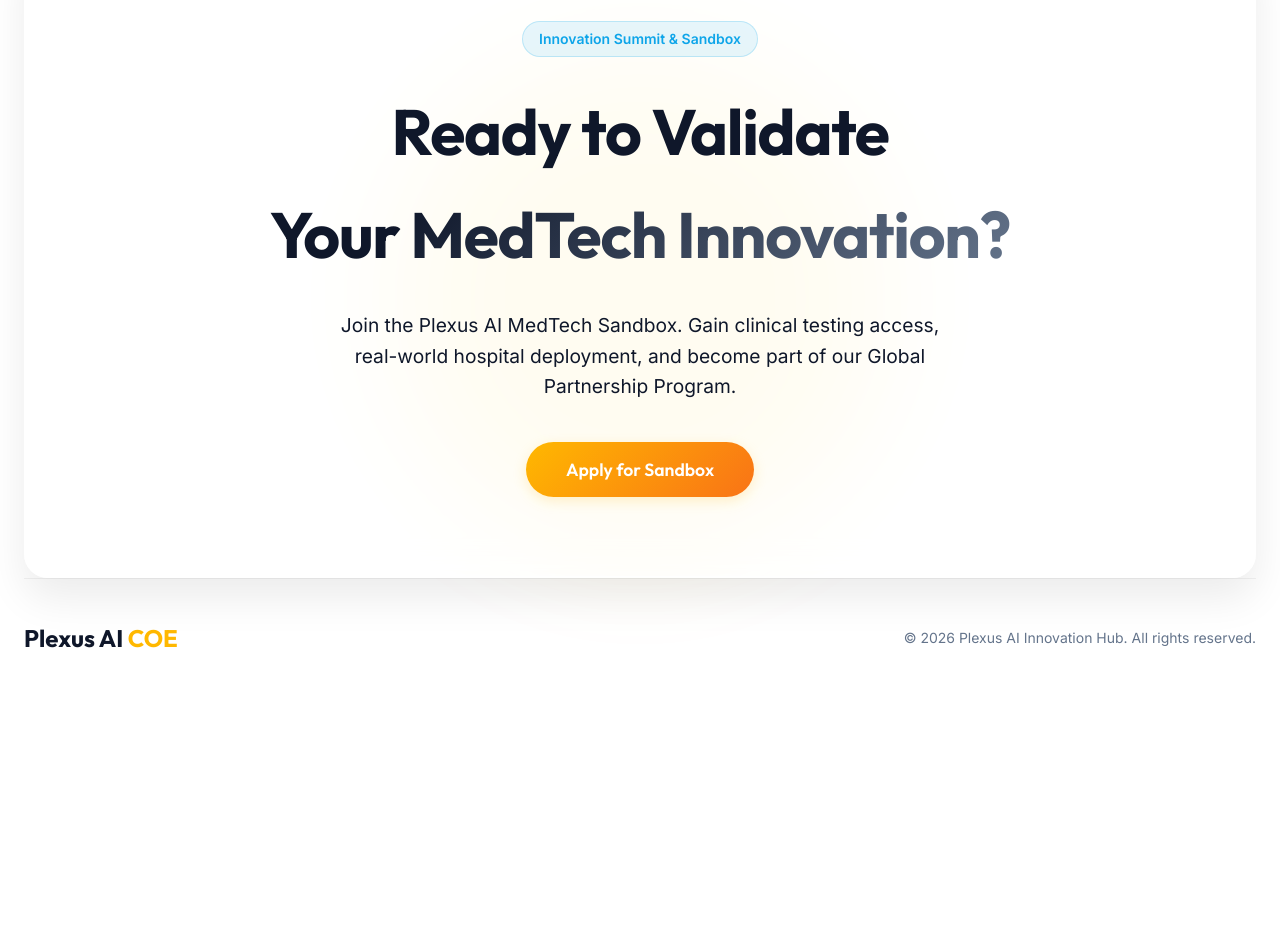
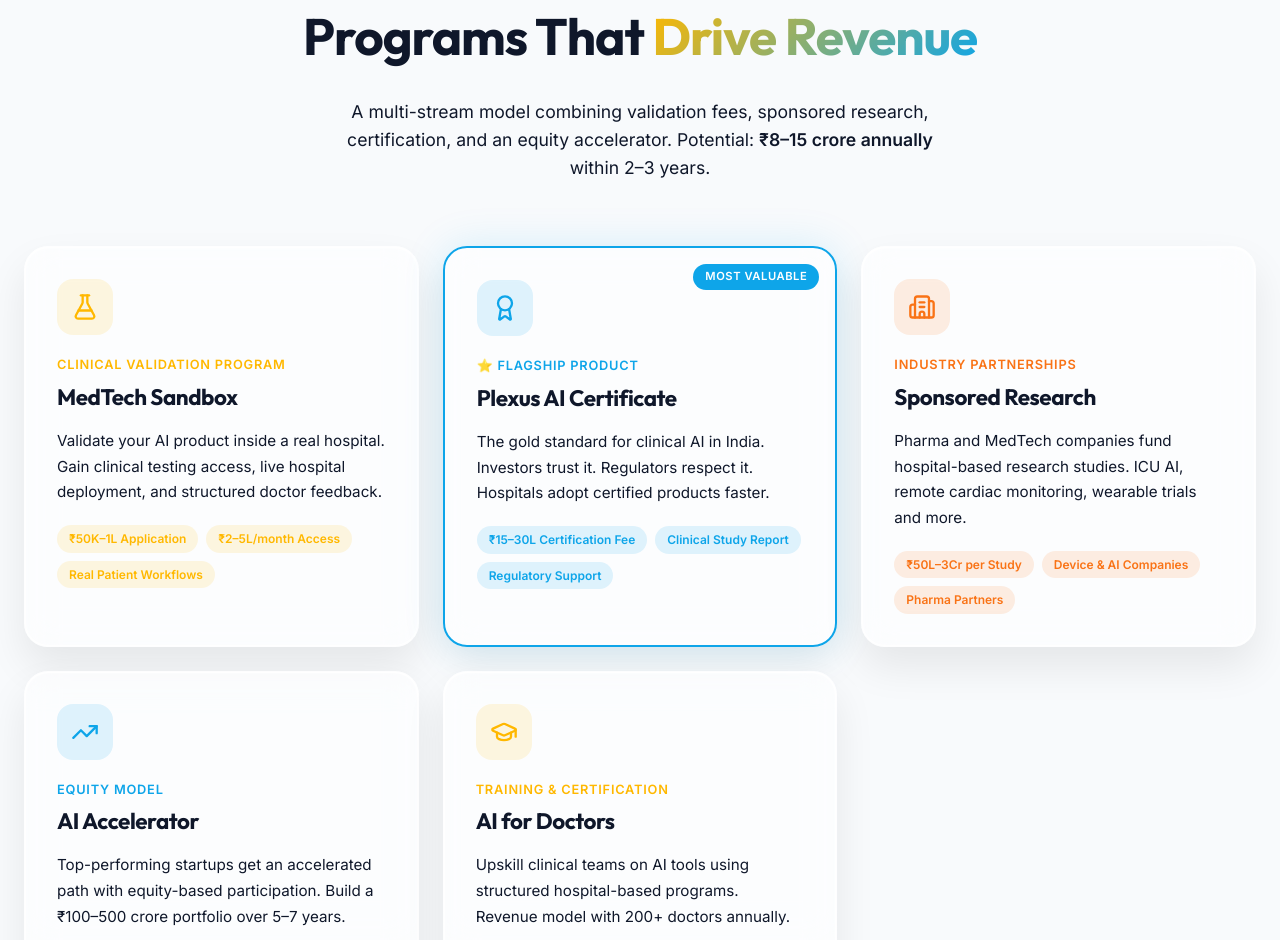
Before and after one commit to nxtwaveventures/plexusai, a React (Vite) app: page / in a window 1280 px wide. Shown: the part 1860-2800 px from the top of the page. Before the commit the page ends 2637 px from the top, so only its background shows below. Built offline with nearby package versions, Linux system fonts and the light colour scheme.

Commit message:
feat: add Programs section, fix mobile responsiveness for iPhone 14

```diff
--- a/src/App.tsx
+++ b/src/App.tsx
@@ -1,6 +1,7 @@
 
 import Hero from './components/Hero';
 import FocusAreas from './components/FocusAreas';
+import Programs from './components/Programs';
 import Sandbox from './components/Sandbox';
 import './App.css'; // Emptied Vite styles
 
@@ -27,6 +28,7 @@
         </div>
         <div style={{ gap: '32px', fontSize: '0.9rem', fontWeight: 600, display: 'flex' }}>
           <a href="#focus-areas" className="text-secondary" style={{ transition: 'color 0.2s', textDecoration: 'none' }}>Focus Areas</a>
+          <a href="#programs" className="text-secondary" style={{ transition: 'color 0.2s', textDecoration: 'none' }}>Programs</a>
           <a href="#sandbox" className="text-secondary" style={{ transition: 'color 0.2s', textDecoration: 'none' }}>Sandbox</a>
         </div>
         <a href="#sandbox" className="btn btn-primary" style={{ padding: '8px 24px', fontSize: '0.9rem' }}>
@@ -37,6 +39,7 @@
       {/* Main Sections */}
       <Hero />
       <FocusAreas />
+      <Programs />
       <Sandbox />
     </div>
   );
--- /dev/null
+++ b/src/components/Programs.tsx
@@ -0,0 +1,153 @@
+import { motion } from 'framer-motion';
+import { useInView } from 'framer-motion';
+import { useRef } from 'react';
+import { Award, FlaskConical, Building2, GraduationCap, TrendingUp } from 'lucide-react';
+
+const programs = [
+    {
+        icon: FlaskConical,
+        color: 'rgba(255, 184, 0, 0.12)',
+        iconColor: 'var(--accent-cyan)',
+        title: 'MedTech Sandbox',
+        subtitle: 'Clinical Validation Program',
+        desc: 'Validate your AI product inside a real hospital. Gain clinical testing access, live hospital deployment, and structured doctor feedback.',
+        tags: ['₹50K–1L Application', '₹2–5L/month Access', 'Real Patient Workflows'],
+    },
+    {
+        icon: Award,
+        color: 'rgba(14, 165, 233, 0.12)',
+        iconColor: 'var(--accent-purple)',
+        title: 'Plexus AI Certificate',
+        subtitle: '⭐ Flagship Product',
+        desc: 'The gold standard for clinical AI in India. Investors trust it. Regulators respect it. Hospitals adopt certified products faster.',
+        tags: ['₹15–30L Certification Fee', 'Clinical Study Report', 'Regulatory Support'],
+        highlight: true,
+    },
+    {
+        icon: Building2,
+        color: 'rgba(249, 115, 22, 0.12)',
+        iconColor: 'var(--accent-blue)',
+        title: 'Sponsored Research',
+        subtitle: 'Industry Partnerships',
+        desc: 'Pharma and MedTech companies fund hospital-based research studies. ICU AI, remote cardiac monitoring, wearable trials and more.',
+        tags: ['₹50L–3Cr per Study', 'Device & AI Companies', 'Pharma Partners'],
+    },
+    {
+        icon: TrendingUp,
+        color: 'rgba(14, 165, 233, 0.12)',
+        iconColor: 'var(--accent-purple)',
+        title: 'AI Accelerator',
+        subtitle: 'Equity Model',
+        desc: 'Top-performing startups get an accelerated path with equity-based participation. Build a ₹100–500 crore portfolio over 5–7 years.',
+        tags: ['5–7% Equity', '10 Startups / Year', '₹100–500Cr Portfolio'],
+    },
+    {
+        icon: GraduationCap,
+        color: 'rgba(255, 184, 0, 0.12)',
+        iconColor: 'var(--accent-cyan)',
+        title: 'AI for Doctors',
+        subtitle: 'Training & Certification',
+        desc: 'Upskill clinical teams on AI tools using structured hospital-based programs. Revenue model with 200+ doctors annually.',
+        tags: ['₹50K–1L per Doctor', '200 Doctors / Year', '₹1–2Cr Annual Revenue'],
+    },
+];
+
+const containerVariants = {
+    hidden: {},
+    visible: { transition: { staggerChildren: 0.12 } },
+};
+
+const itemVariants = {
+    hidden: { opacity: 0, y: 30 },
+    visible: { opacity: 1, y: 0, transition: { duration: 0.6, ease: [0.16, 1, 0.3, 1] as [number, number, number, number] } },
+};
+
+const Programs = () => {
+    const ref = useRef(null);
+    const isInView = useInView(ref, { once: true, margin: '-100px' });
+
+    return (
+        <section id="programs" className="section" style={{ background: 'var(--bg-secondary)', position: 'relative', overflow: 'hidden' }}>
+            <div className="bg-mesh" style={{ opacity: 0.5 }}></div>
+            <div className="container" ref={ref}>
+                <motion.div
+                    initial={{ opacity: 0, y: 40 }}
+                    animate={isInView ? { opacity: 1, y: 0 } : {}}
+                    transition={{ duration: 0.7 }}
+                    style={{ textAlign: 'center', marginBottom: '64px' }}
+                >
+                    <div className="badge" style={{ marginBottom: '20px' }}>Revenue Programs</div>
+                    <h2 style={{ fontSize: 'clamp(2rem, 4vw, 3.5rem)', marginBottom: '20px' }}>
+                        Programs That <span className="text-gradient-accent">Drive Revenue</span>
+                    </h2>
+                    <p className="text-secondary" style={{ fontSize: '1.1rem', maxWidth: '620px', margin: '0 auto' }}>
+                        A multi-stream model combining validation fees, sponsored research, certification, and an equity accelerator. Potential: <strong style={{ color: 'var(--text-primary)' }}>₹8–15 crore annually</strong> within 2–3 years.
+                    </p>
+                </motion.div>
+
+                <motion.div
+                    variants={containerVariants}
+                    initial="hidden"
+                    animate={isInView ? 'visible' : 'hidden'}
+                    style={{
+                        display: 'grid',
+                        gridTemplateColumns: 'repeat(auto-fit, minmax(300px, 1fr))',
+                        gap: '24px',
+                    }}
+                >
+                    {programs.map((p) => {
+                        const Icon = p.icon;
+                        return (
+                            <motion.div
+                                key={p.title}
+                                variants={itemVariants}
+                                className="glass-advanced"
+                                style={{
+                                    padding: '32px',
+                                    position: 'relative',
+                                    overflow: 'hidden',
+                                    border: p.highlight ? '2px solid var(--accent-purple)' : '1px solid rgba(255,255,255,0.5)',
+                                    boxShadow: p.highlight
+                                        ? '0 0 40px rgba(14,165,233,0.15), 0 20px 40px rgba(0,0,0,0.06)'
+                                        : undefined,
+                                }}
+                            >
+                                {p.highlight && (
+                                    <div style={{
+                                        position: 'absolute', top: '16px', right: '16px',
+                                        background: 'var(--accent-purple)', color: '#fff',
+                                        borderRadius: '999px', fontSize: '0.7rem', fontWeight: 700,
+                                        padding: '4px 12px', textTransform: 'uppercase', letterSpacing: '0.05em'
+                                    }}>
+                                        Most Valuable
+                                    </div>
+                                )}
+                                <div style={{ background: p.color, padding: '14px', borderRadius: '16px', display: 'inline-flex', marginBottom: '20px' }}>
+                                    <Icon color={p.iconColor} size={28} />
+                                </div>
+                                <p style={{ fontSize: '0.8rem', fontWeight: 600, color: p.iconColor, marginBottom: '4px', textTransform: 'uppercase', letterSpacing: '0.06em' }}>{p.subtitle}</p>
+                                <h3 style={{ fontSize: '1.4rem', marginBottom: '12px', fontWeight: 700 }}>{p.title}</h3>
+                                <p className="text-secondary" style={{ fontSize: '0.95rem', lineHeight: 1.7, marginBottom: '20px' }}>{p.desc}</p>
+                                <div style={{ display: 'flex', flexWrap: 'wrap', gap: '8px' }}>
+                                    {p.tags.map(tag => (
+                                        <span key={tag} style={{
+                                            background: p.color,
+                                            color: p.iconColor,
+                                            fontSize: '0.75rem',
+                                            fontWeight: 600,
+                                            padding: '4px 12px',
+                                            borderRadius: '999px',
+                                            border: `1px solid ${p.iconColor}22`,
+                                        }}>{tag}</span>
+                                    ))}
+                                </div>
+                            </motion.div>
+                        );
+                    })}
+                </motion.div>
+            </div>
+        </section>
+    );
+};
+
+export default Programs;
--- a/src/index.css
+++ b/src/index.css
@@ -356,3 +356,37 @@
 ::-webkit-scrollbar-thumb:hover {
   background: #94a3b8;
 }
+/* =====================
+   MOBILE RESPONSIVE
+   ===================== */
+@media (max-width: 768px) {
+  nav {
+    padding: 12px 16px !important;
+  }
+  nav > div:nth-child(2) {
+    display: none !important;
+  }
+  nav > a.btn, nav a.btn {
+    padding: 8px 16px !important;
+    font-size: 0.8rem !important;
+  }
+  h1 {
+    font-size: clamp(2rem, 8vw, 2.8rem) !important;
+    line-height: 1.15 !important;
+  }
+  h2 {
+    font-size: clamp(1.6rem, 6vw, 2.2rem) !important;
+  }
+  .animate-float {
+    display: none !important;
+  }
+  .section {
+    padding: 60px 16px !important;
+  }
+  .container {
+    padding: 0 !important;
+  }
+  [style*="grid-template-columns"] {
+    grid-template-columns: 1fr !important;
+  }
+}
```
